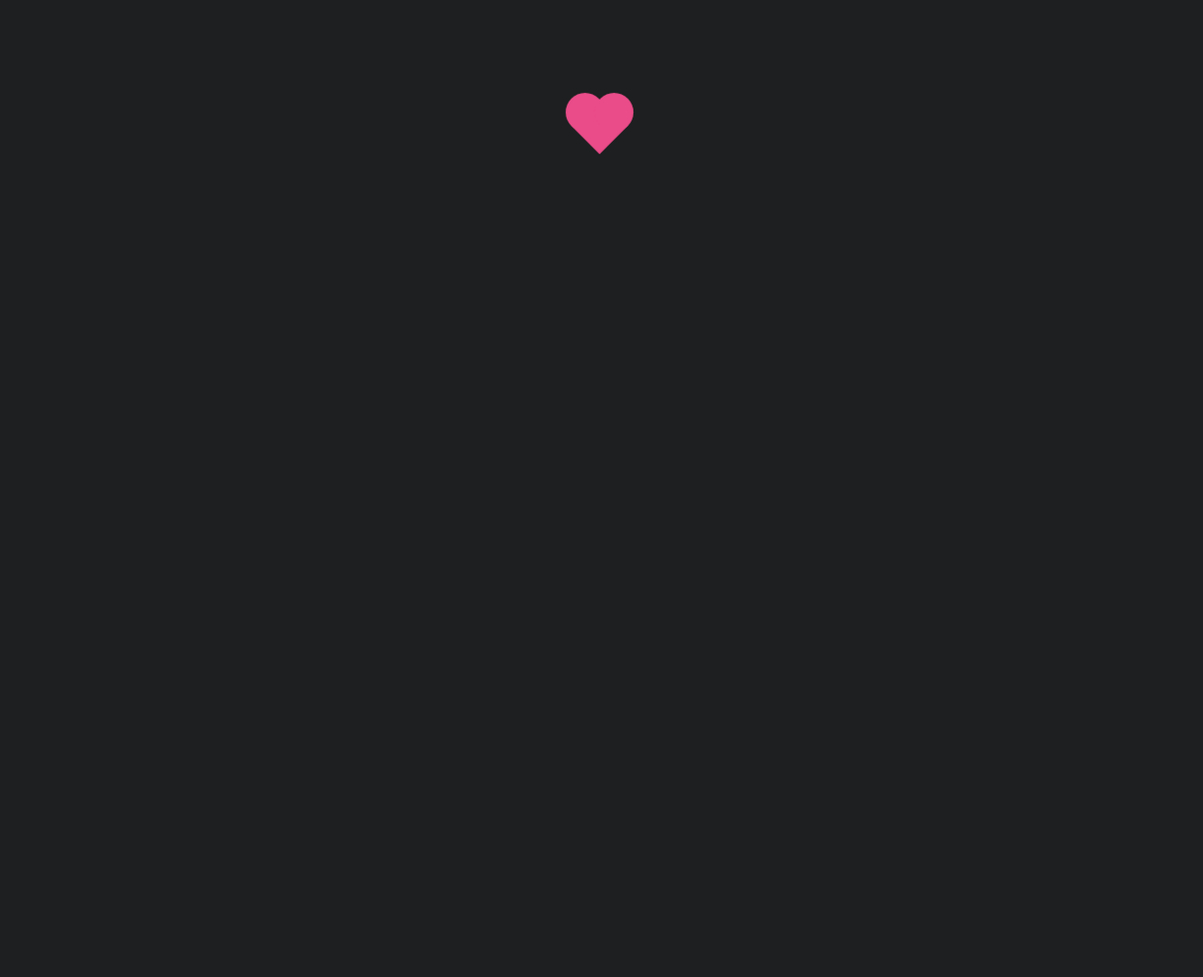
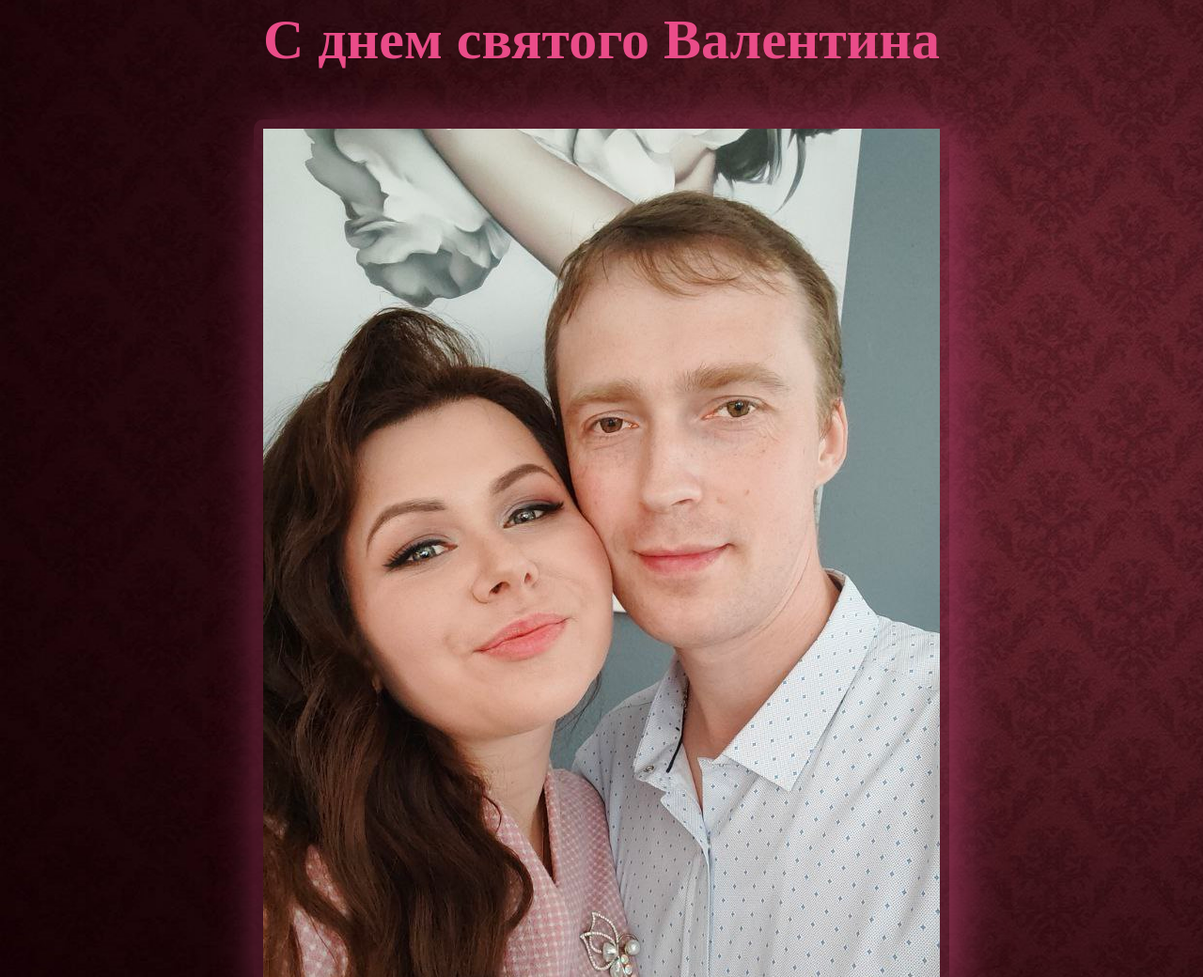
Before and after one commit to Serhii-Filatov/Anna_14.02, a plain HTML site: page index.html in a window 1280 px wide. Shown: the top 1040 px of the page at 94% size. Before the commit the page ends 800 px from the top, so only its background shows below. Drawn offline with Linux system fonts and the light colour scheme.

Commit message:
add data

```diff
--- a/index.html
+++ b/index.html
@@ -5,22 +5,28 @@
     <meta http-equiv="X-UA-Compatible" content="IE=edge">
     <meta name="viewport" content="width=device-width, initial-scale=1.0">
     <title>Анютке с любовью</title>
-    <link rel="stylesheet" href="style.css">
+    <link rel="stylesheet" href="./style.css">
+    <link rel="stylesheet" href="./marckscript.css">
 </head>
 <body>
+    <h1 class="text">С днем святого Валентина</h1>
+    <section class="section">
+        <div class="shadow">
+            <img src="./photo_cr.jpg" alt="Anna">
+          </div>
+    </section>
     <div class="rhombus2">
+
         <div class="circle21"></div>
         <div class="circle22"></div>
     </div>
-    <!-- <div>
-      <img src="" alt="Anna">
-    </div> -->
+
     <script>
         // <![CDATA[
         var colours=new Array('#f00', '#f06', '#f0f', '#f6f', '#f39', '#f9c'); // colours of the hearts
-        var minisize=10; // smallest size of hearts in pixels
-        var maxisize=20; // biggest size of hearts in pixels
-        var hearts=200; // maximum number of hearts on screen
+        var minisize=30; // smallest size of hearts in pixels
+        var maxisize=50; // biggest size of hearts in pixels
+        var hearts=1000; // maximum number of hearts on screen
         var over_or_under="over"; // set to "over" for hearts to always be on top, or "under" to allow them to float behind other objects
 
         var x=ox=400;
--- /dev/null
+++ b/marckscript.css
@@ -0,0 +1,6 @@
+@font-face {
+    font-family: 'Marck Script';
+    src: local('Marck Script'), local('MarckScript-Regular'), url('marckscript.woff2') format('woff2'), url('marckscript.woff') format('woff'), url('marckscript.ttf') format('truetype');
+    font-weight: 400;
+    font-style: normal;
+}
--- a/style.css
+++ b/style.css
@@ -1,14 +1,16 @@
 body {
+    display: flex
+    flex-direction column ;
+    justify-content: center;
+
     background: #1D1F20;
     color: #C22160;
-    font-family: sans-serif;
+    background-image: url(./bgc.jpeg);
+    background-repeat: no-repeat;
+    background-size: cover;
 }
 
-.text {
-    width: 100%;
-    text-align: center;
-    margin: auto;
-}
+
 .rhombus {
     margin: 40px 0 0 60px;
     /*background: #fcfcfc;*/
@@ -117,10 +119,10 @@ body {
 
 @keyframes pump {
     0%{
-        transform: scale(1);
+        transform: scale(2);
     }
     100%{
-        transform: scale(1.1);
+        transform: scale(2.2);
     }
 }
 
@@ -149,3 +151,30 @@ body {
         margin-left: 30px;
     }
 }
+/* ================================================== */
+.text {
+
+    width: 100%;
+    text-align: center;
+    margin: auto;
+    /* padding-top: 50px; */
+    padding-bottom: 50px;
+    font-size: 60px;
+    color: #EA4C89;
+}
+.section{
+    margin: 0;
+    padding: 0;
+    display: flex;
+    justify-content: center;
+    align-items: center;
+    min-height: 50vh;
+}
+
+img{
+    border: 10px solid rgb(156, 55, 93, 0.3);
+    border-radius: 10px;
+  display: inline-block;
+  box-shadow: inset 20px 20px 50px rgba(154, 147, 140, 0.9), 10px 10px 50px rgb(156, 55, 93, 0.9);
+
+}
```
Also changed, not shown: adana_script.ttf (added), bgc.jpeg (added), marckscript.ttf (added), marckscript.woff (added), marckscript.woff2 (added), photo_cr.jpg (added).
